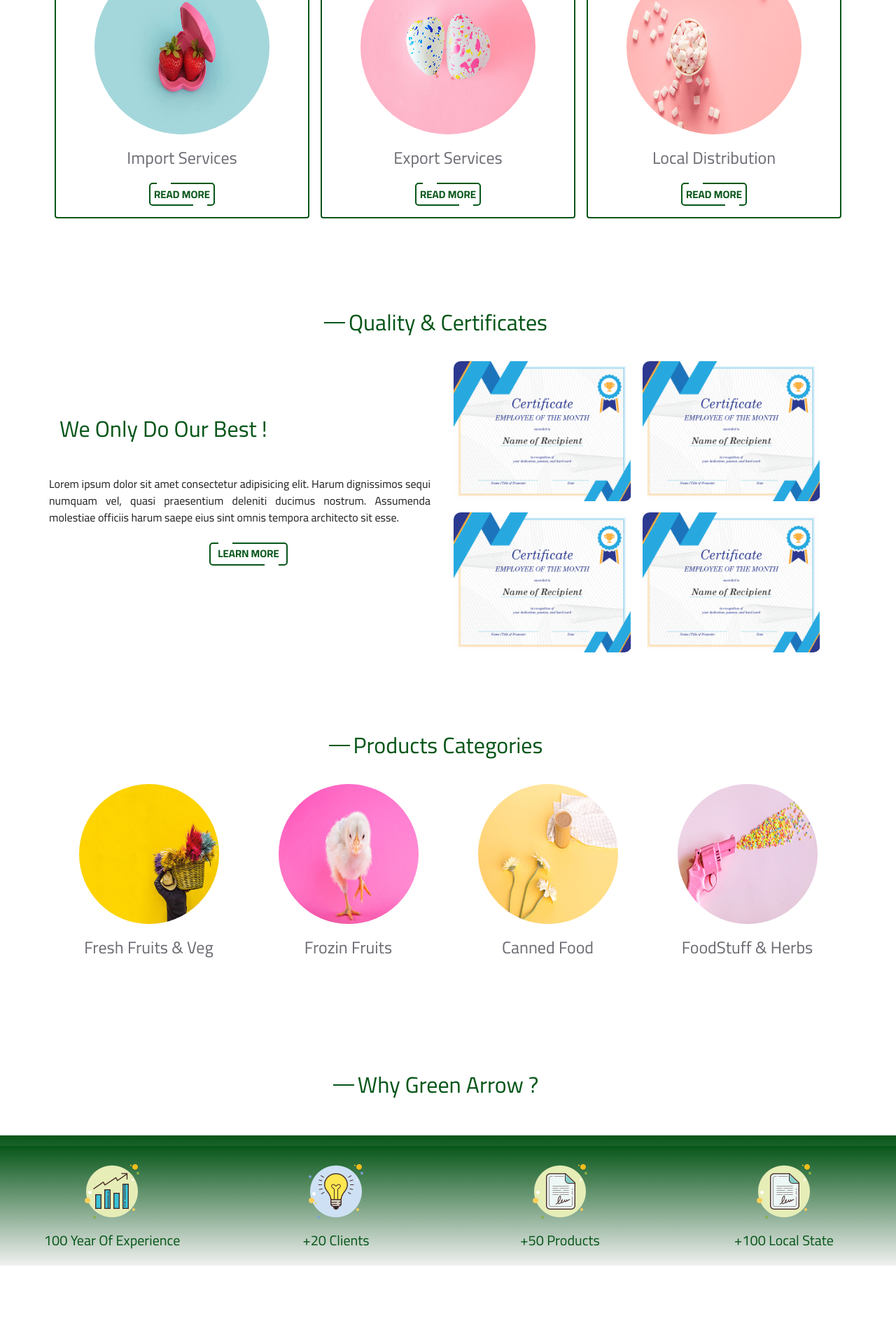
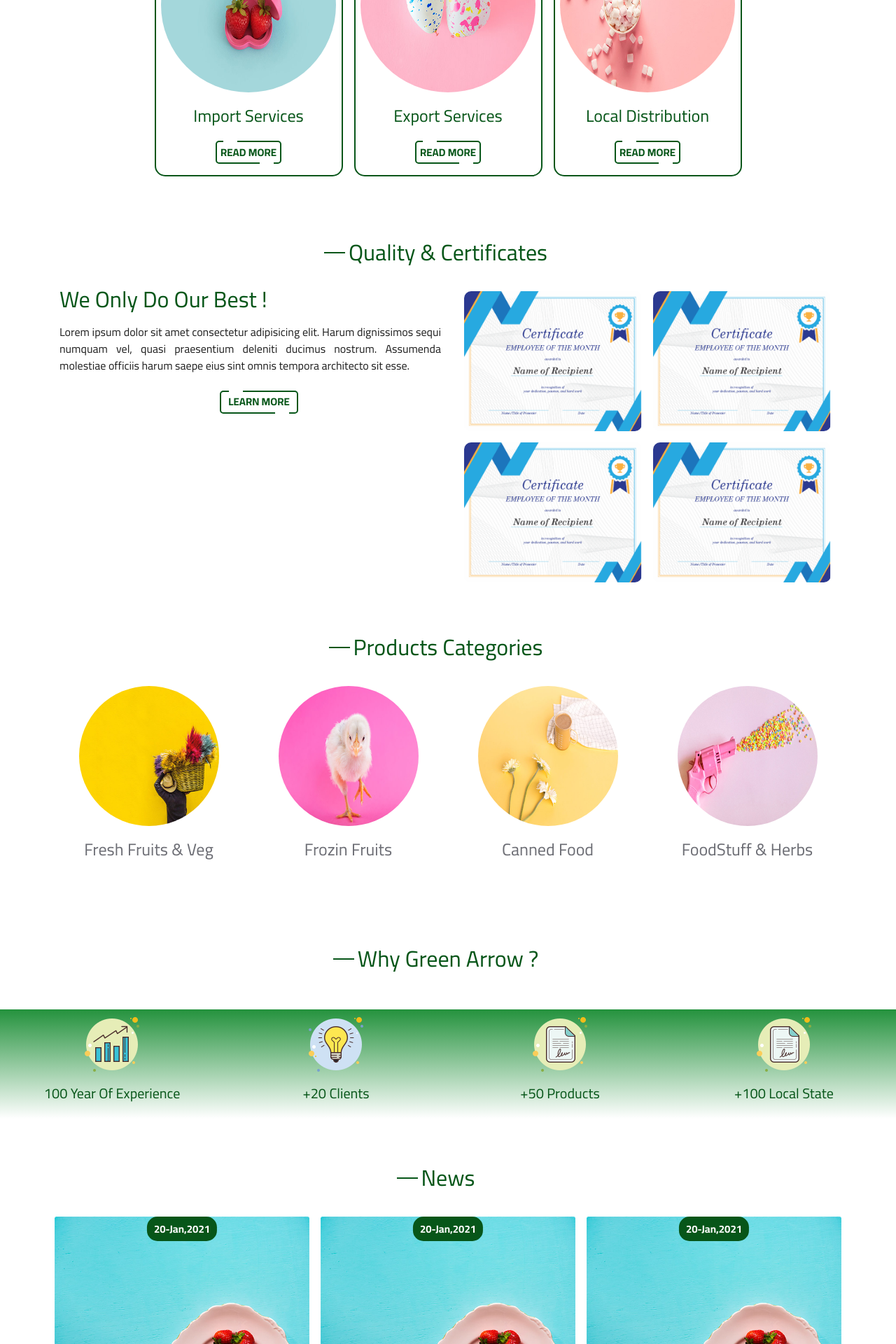
Before and after one commit to mahmoudsiliman75/green-arrow, a PHP site: page / in a window 1280 px wide. Shown: the part 1320-3240 px from the top of the page at 70% size. Run offline with PHP 8.4, Linux system fonts and the light colour scheme; some libraries are stand-ins or nearby versions.

Commit message:
final finaaaal edits

```diff
--- a/ArticleDetails.php
+++ b/ArticleDetails.php
@@ -21,10 +21,10 @@
 <div class="article-details">
   <div class="container">
     <div class="row justify-content-center">
-      <div class="col-6">
+      <div class="col-12 col-md-6">
         <div class="article-details-img">
           <span class="badge">
-            <span class="inner-badge"> 20, Jan </span>
+             20, Jan
           </span>
           <img src="assets/pics/pic22.jpg" alt="Product Details Img" class="img-fluid">
           <h4 class="d-flex justify-content-between mt-3">
--- a/assets/css/style.css
+++ b/assets/css/style.css
@@ -291,7 +293,7 @@ nav .mobile-menu-btn .menu-btn svg {
 }
 
 .quality {
-  padding: 50px 0;
+  padding: 30px 0;
 }
 
 .quality .quality-info h2 {
@@ -325,7 +327,7 @@ nav .mobile-menu-btn .menu-btn svg {
 }
 
 .services {
-  padding: 50px 0;
+  padding: 30px 0;
 }
 
 .services .card {
@@ -334,6 +336,7 @@ nav .mobile-menu-btn .menu-btn svg {
   -webkit-box-align: center;
       -ms-flex-align: center;
           align-items: center;
+  border-radius: 15px;
 }
 
 .services .card img {
@@ -350,7 +353,7 @@ nav .mobile-menu-btn .menu-btn svg {
 }
 
 .services .card .card-body h4 {
-  color: #6d6e75;
+  color: #075619;
 }
 
 .services .card .card-body a {
@@ -366,19 +369,18 @@ nav .mobile-menu-btn .menu-btn svg {
 }
 
 .why-green-arrow {
-  padding: 50px 0;
+  padding: 30px 0;
 }
 
 .why-green-arrow .row {
-  padding-top: 15px;
   background: #075619;
-  background: -webkit-gradient(linear, left top, left bottom, from(#075619), to(#f1f1f1));
-  background: linear-gradient(to bottom, #075619, #f1f1f1);
+  background: -webkit-gradient(linear, left top, left bottom, from(#24923d), to(#fff));
+  background: linear-gradient(to bottom, #24923d, #fff);
   color: #075619;
 }
 
 .products {
-  padding: 50px 0;
+  padding: 30px 0;
 }
 
 .products a {
@@ -409,7 +411,7 @@ nav .mobile-menu-btn .menu-btn svg {
 }
 
 .news {
-  padding: 50px 0;
+  padding: 30px 0;
 }
 
 .news .card {
--- a/assets/css/style.scss
+++ b/assets/css/style.scss
@@ -32,7 +32,7 @@
 $mainColor: #075619;
 $darkColor: #212121;
 $textColor: #6d6e75;
-$sectionPadding: 50px 0;
+$sectionPadding: 30px 0;
 // END:: SASS VARIABLES
 
 // START:: GLOBAL STYLES
@@ -325,6 +325,8 @@ nav {
 
   .welcome-text {
     h2 {
+      width: 100%;
+      text-align: start;
       color: $mainColor;
       font-weight: 400;
     }
@@ -378,6 +380,7 @@ nav {
     padding-top: 10px;
     border: 2px solid $mainColor;
     align-items: center;
+    border-radius: 15px;
     img {
       min-width: 250px;
       max-width: 250px;
@@ -389,7 +392,7 @@ nav {
       position: relative;
       text-align: center;
       h4 {
-        color: $textColor;
+        color: $mainColor;
       }
       a {
         margin-top: 10px;
@@ -409,10 +412,9 @@ nav {
 .why-green-arrow {
   padding: $sectionPadding;
   .row {
-    padding-top: 15px;
     background: $mainColor;
-    background: -webkit-linear-gradient(to bottom, $mainColor, #f1f1f1, #f1f1f1);
-    background: linear-gradient(to bottom, $mainColor, #f1f1f1);
+    background: -webkit-linear-gradient(to bottom, #24923d , #fff);
+    background: linear-gradient(to bottom, #24923d, #fff);
     color: $mainColor;
   }
 }
@@ -538,6 +540,7 @@ nav {
 
 .goals {
   padding: $sectionPadding;
+  padding-bottom: 0;
   p {
     color: $textColor;
     text-align: justify;
@@ -734,6 +737,9 @@ nav {
 // START:: PRODUCT DETAILS PAGE STYLES
 .product-details {
   padding: $sectionPadding;
+  h2{
+    color: $mainColor;
+  }
   .img-box {
     @include borderRadius();
     img {
@@ -746,6 +752,7 @@ nav {
   .filters-box {
     .filter {
       margin-bottom: 15px;
+      padding: 15px;
       h3 {
         color: $mainColor;
         margin-bottom: 15px;
@@ -753,6 +760,7 @@ nav {
     }
     .product-titles {
       p {
+        padding-inline-start: 15px;
         color: $mainColor;
         svg,
         span {
@@ -876,6 +884,7 @@ nav {
     }
 
     .owl-nav {
+      direction: ltr !important;
       position: relative;
       .owl-prev {
         width: 35px;
--- a/assets/js/main.js
+++ b/assets/js/main.js
@@ -28,6 +28,7 @@ $(document).ready(function() {
   $('#gallery-slider').owlCarousel({
     dots: false,
     loop:true,
+    rtl:true,
     margin:10,
     responsiveClass:true,
     responsive:{
@@ -52,6 +53,7 @@ $(document).ready(function() {
   $('#videos-slider').owlCarousel({
     dots: false,
     loop:true,
+    rtl:true,
     margin:10,
     responsiveClass:true,
     responsive:{
--- a/components/layouts/TheFooter.php
+++ b/components/layouts/TheFooter.php
@@ -6,7 +6,7 @@
           <img src="assets/pics/logo.png">
         </div>
 
-        <div class="short-cuts col-6 col-md-3">
+        <div class="short-cuts col-6 col-md-4">
           <div>
             <a href="index.php"> Home </a>
             <a href="AboutUs.php"> About Us </a>
@@ -23,7 +23,7 @@
         </div>
 
         <div class="get-in-touch col-6 col-md-3 p-0 px-md-2">
-          <h5 class="my-3 text-center text-md-left"> Get In Touch With Us </h5>
+          <h5 class="my-3 text-center text-md-left"> Contact Us </h5>
 
           <ul class="list-unstyled">
             <li>
@@ -43,7 +43,7 @@
           </ul>
         </div>
 
-        <div class="follow-us col-12 col-md-4">
+        <div class="follow-us col-12 col-md-3">
           <h5 class="text-center my-3"> Follow Us </h5>
           <ul class="list-unstyled">
             <li>
--- a/index.php
+++ b/index.php
@@ -46,8 +46,8 @@
         <img class="img-fluid" src="assets/pics/pic1.jpg" alt="Welcome Section Img">
       </div>
 
-      <div class="welcome-text col-12 col-md-6 d-flex flex-column justify-content-center align-items-center">
-        <h2 class="text-center mt-3"> About Green Arrow </h2>
+      <div class="welcome-text col-12 col-md-6 d-flex flex-column justify-content-start align-items-center">
+        <h2 class=""> About Green Arrow </h2>
         <p class="my-4"> Lorem ipsum dolor sit amet consectetur, adipisicing elit. Dolorum laudantium quisquam aspernatur repellat illum eius! Impedit perspiciatis accusamus inventore animi ullam iusto ipsam, enim blanditiis magnam. Ipsum enim error fuga.
         Dolorum laudantium quisquam aspernatur repellat illum eius! Impedit perspiciatis accusamus inventore animi ullam iusto ipsam, enim blanditiis magnam. Ipsum enim error fuga. </p>
 
@@ -70,7 +70,7 @@
     </div>
     <div class="row justify-content-center">
 
-      <div class="col-12 col-md-6 col-lg-4 my-3 p-2">
+      <div class="col-12 col-md-6 col-lg-3 my-3 p-2">
         <div class="card">
           <a href="ServiceDetails.php">
             <img src="assets/pics/pic8.jpg" class="card-img-top" alt="...">
@@ -85,7 +85,7 @@
         </div>
       </div>
 
-      <div class="col-12 col-md-6 col-lg-4 my-3 p-2">
+      <div class="col-12 col-md-6 col-lg-3 my-3 p-2">
         <div class="card">
           <a href="ServiceDetails.php">
             <img src="assets/pics/pic11.jpg" class="card-img-top" alt="...">
@@ -100,7 +100,7 @@
         </div>
       </div>
 
-      <div class="col-12 col-md-6 col-lg-4 my-3 p-2">
+      <div class="col-12 col-md-6 col-lg-3 my-3 p-2">
         <div class="card">
           <a href="ServiceDetails.php">
             <img src="assets/pics/pic3.jpg" class="card-img-top" alt="...">
@@ -126,12 +126,12 @@
     <div class="d-flex justify-content-center mb-3">
       <h2 class="sec-heading"> Quality & Certificates </h2>
     </div>
-    <div class="row">
+    <div class="row justify-content-center">
 
-      <div class="quality-info d-flex align-items-center col-12 col-md-6 mb-5">
+      <div class="quality-info d-flex align-items-start col-12 col-md-6 mb-5">
         <div class="row align-items-center justify-content-center">
 
-          <h2 class="mb-5 col-12"> We Only Do Our Best ! </h2>
+          <h2 class="mb-3 p-0 col-12"> We Only Do Our Best ! </h2>
           <p class="mb-4">
             Lorem ipsum dolor sit amet consectetur adipisicing elit.
             Harum dignissimos sequi numquam vel, quasi praesentium deleniti ducimus nostrum.
@@ -183,7 +183,7 @@
     </div>
     <div class="row justify-content-center">
 
-      <div class="col-6 col-md-3 my-3 p-2">
+      <div class="col-12 col-md-3 my-3 p-2">
         <a href="ProductsDetails.php">
           <div class="card">
             <img src="assets/pics/pic19.jpg" class="card-img-top" alt="...">
@@ -194,7 +194,7 @@
         </a>
       </div>
 
-      <div class="col-6 col-md-3 my-3 p-2">
+      <div class="col-12 col-md-3 my-3 p-2">
         <a href="ProductsDetails.php">
           <div class="card">
             <img src="assets/pics/pic15.jpg" class="card-img-top" alt="...">
@@ -205,7 +205,7 @@
         </a>
       </div>
 
-      <div class="col-6 col-md-3 my-3 p-2">
+      <div class="col-12 col-md-3 my-3 p-2">
         <a href="ProductsDetails.php">
           <div class="card">
             <img src="assets/pics/pic13.jpg" class="card-img-top" alt="...">
@@ -216,7 +216,7 @@
         </a>
       </div>
 
-      <div class="col-6 col-md-3 my-3 p-2">
+      <div class="col-12 col-md-3 my-3 p-2">
         <a href="ProductsDetails.php">
           <div class="card">
             <img src="assets/pics/pic9.jpg" class="card-img-top" alt="...">
```
Also changed, not shown: other parts of assets/css/style.css (+30 -19 lines), AboutUs.php (+4 -4 lines), ContactUs.php (+7 -5 lines), ProductsDetails.php (+8 -6 lines), Quality.php (+5 -5 lines), 1 other file.
